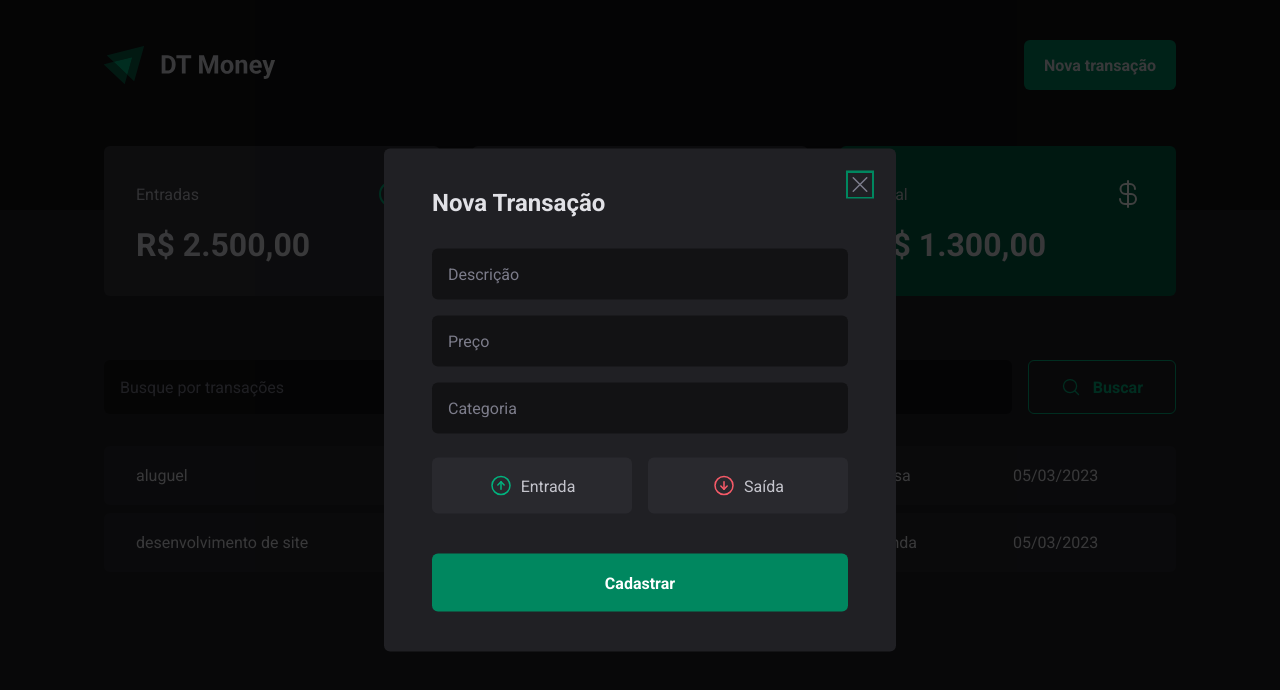
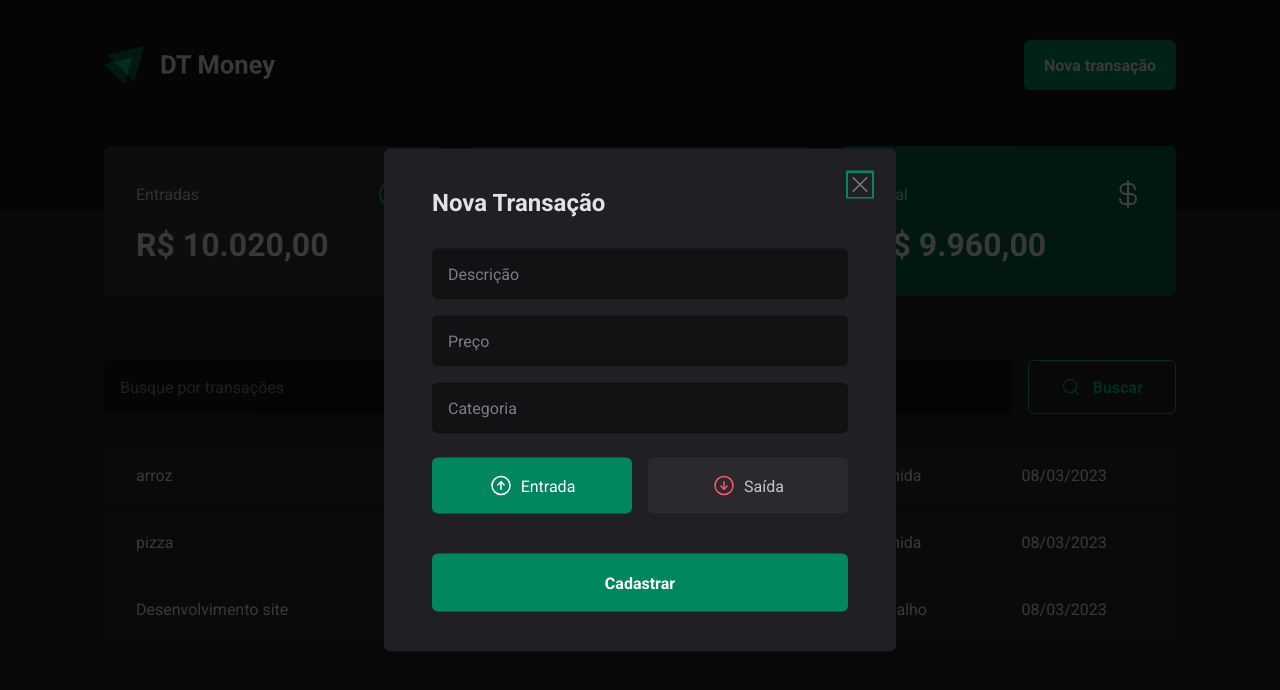
Before and after one commit to jose-xavier/dt-money, a React (Vite) app: page / in a window 1280 px wide. Both pictures are taken after a click on the button "Nova transação". Shown: the top 690 px of the page. Built offline with nearby package versions, Linux system fonts and the light colour scheme; data requests are answered from the project's data file.

Commit message:
API connection - axios

```diff
--- a/package.json
+++ b/package.json
@@ -7,12 +7,14 @@
     "dev": "vite",
     "build": "tsc && vite build",
     "preview": "vite preview",
-    "dev:server": "json-server server.json -w -d 500"
+    "dev:server": "json-server server.json -w -d 500",
+    "lint:fix": "eslint src --ext .tsx,.ts --fix"
   },
   "dependencies": {
     "@hookform/resolvers": "^2.9.11",
     "@radix-ui/react-dialog": "^1.0.2",
     "@radix-ui/react-radio-group": "^1.1.1",
+    "axios": "^1.3.4",
     "phosphor-react": "^1.4.1",
     "react": "^18.2.0",
     "react-dom": "^18.2.0",
--- a/server.json
+++ b/server.json
@@ -1,20 +1,28 @@
 {
   "transactions": [
     {
-      "id": 1,
-      "description": "aluguel",
-      "type": "outcome",
-      "price": 1200,
-      "category": "casa",
-      "createdAt": "2023-03-05T21:00:57.054Z"
+      "description": "Desenvolvimento site",
+      "price": 10000,
+      "type": "income",
+      "category": "trabalho",
+      "createdAt": "2023-03-08T18:12:10.354Z",
+      "id": 1
     },
     {
-      "id": 2,
-      "description": "desenvolvimento de site",
+      "description": "pizza",
+      "price": 60,
+      "type": "outcome",
+      "category": "comida",
+      "createdAt": "2023-03-08T18:12:24.493Z",
+      "id": 2
+    },
+    {
+      "description": "arroz",
+      "price": 20,
       "type": "income",
-      "price": 2500,
-      "category": "renda",
-      "createdAt": "2023-03-05T21:10:57.054Z"
+      "category": "comida",
+      "createdAt": "2023-03-08T18:12:40.467Z",
+      "id": 3
     }
   ]
 }
--- a/src/components/NewTransactionModal/index.tsx
+++ b/src/components/NewTransactionModal/index.tsx
@@ -10,12 +10,16 @@ import {
   TransactionTypeButton,
 } from './styles'
 import { X, ArrowCircleUp, ArrowCircleDown } from 'phosphor-react'
-import { useForm } from 'react-hook-form'
+import { useForm, Controller } from 'react-hook-form'
+import { useContext } from 'react'
+import { TransactionContext } from '../../contexts/TransactionsContext'
 
 export function NewTransactionModal() {
+  const { createTransaction } = useContext(TransactionContext)
+
   const newTransactionFormSchema = z.object({
     description: z.string(),
-    // type: z.enum(['income', 'outcome']),
+    type: z.enum(['income', 'outcome']),
     price: z.number(),
     category: z.string(),
   })
@@ -23,16 +27,28 @@ export function NewTransactionModal() {
   type NewTransactionFormInputs = z.infer<typeof newTransactionFormSchema>
 
   const {
+    control,
     register,
     handleSubmit,
+    reset,
     formState: { isSubmitting },
   } = useForm<NewTransactionFormInputs>({
     resolver: zodResolver(newTransactionFormSchema),
+    defaultValues: {
+      type: 'income',
+    },
   })
 
   async function handleCreateNewTransaction(data: NewTransactionFormInputs) {
-    await new Promise((resolve) => setTimeout(resolve, 2000))
-    console.log(data)
+    const { description, price, type, category } = data
+
+    await createTransaction({
+      description,
+      price,
+      type,
+      category,
+    })
+    reset()
   }
   return (
     <Dialog.Portal>
@@ -65,7 +81,15 @@ export function NewTransactionModal() {
             {...register('category')}
           />
 
-          <TransactionType>
+          <Controller
+            control={control}
+            name="type"
+            render={({ field }) => {
+              return (
+                <TransactionType
+                  onValueChange={field.onChange}
+                  value={field.value}
+                >
                   <TransactionTypeButton variant="income" value="income">
                     <ArrowCircleUp size={24} />
                     Entrada
@@ -75,6 +99,9 @@ export function NewTransactionModal() {
                     Saída
                   </TransactionTypeButton>
                 </TransactionType>
+              )
+            }}
+          />
 
           <button type="submit" disabled={isSubmitting}>
             Cadastrar
--- a/src/contexts/TransactionsContext.tsx
+++ b/src/contexts/TransactionsContext.tsx
@@ -1,4 +1,5 @@
 import { createContext, ReactNode, useEffect, useState } from 'react'
+import { api } from '../lib/axios'
 
 export interface Transaction {
   id: number
@@ -9,8 +10,17 @@ export interface Transaction {
   createdAt: string
 }
 
+export interface CreateTransactionInput {
+  description: string
+  price: number
+  type: 'income' | 'outcome'
+  category: string
+}
+
 interface TransactionContextType {
   transactions: Transaction[]
+  fetchTransaction: (query?: string) => Promise<void>
+  createTransaction: (data: CreateTransactionInput) => Promise<void>
 }
 
 interface TransactionContextProviderProps {
@@ -24,20 +34,40 @@ export function TransactionsProvider({
 }: TransactionContextProviderProps) {
   const [transactions, setTransactions] = useState<Transaction[]>([])
 
-  async function loadTransaction() {
-    const response = await fetch('http://localhost:3000/transactions')
+  async function fetchTransaction(query?: string) {
+    const response = await api.get('/transactions', {
+      params: {
+        _sort: 'createdAt',
+        _order: 'desc',
+        q: query,
+      },
+    })
 
-    const data = await response.json()
+    setTransactions(response.data)
+  }
 
-    setTransactions(data)
+  async function createTransaction(data: CreateTransactionInput) {
+    const { category, description, type, price } = data
+
+    const response = await api.post('/transactions', {
+      description,
+      price,
+      type,
+      category,
+      createdAt: new Date(),
+    })
+
+    setTransactions((state) => [...state, response.data])
   }
 
   useEffect(() => {
-    loadTransaction()
+    fetchTransaction()
   }, [])
 
   return (
-    <TransactionContext.Provider value={{ transactions }}>
+    <TransactionContext.Provider
+      value={{ transactions, fetchTransaction, createTransaction }}
+    >
       {children}
     </TransactionContext.Provider>
   )
--- /dev/null
+++ b/src/lib/axios.ts
@@ -0,0 +1,5 @@
+import axios from 'axios'
+
+export const api = axios.create({
+  baseURL: 'http://localhost:3000',
+})
--- a/src/pages/Transactions/components/SearchForm/index.tsx
+++ b/src/pages/Transactions/components/SearchForm/index.tsx
@@ -3,8 +3,12 @@ import { SearchFormContainer } from './styles'
 import { useForm } from 'react-hook-form'
 import * as z from 'zod'
 import { zodResolver } from '@hookform/resolvers/zod'
+import { useContext } from 'react'
+import { TransactionContext } from '../../../../contexts/TransactionsContext'
 
 export function SearchForm() {
+  const { fetchTransaction } = useContext(TransactionContext)
+
   const searchFormSchema = z.object({
     query: z.string(),
   })
@@ -12,6 +16,7 @@ export function SearchForm() {
   type SearchFormInput = z.infer<typeof searchFormSchema>
 
   const {
+    reset,
     register,
     handleSubmit,
     formState: { isSubmitting },
@@ -20,8 +25,8 @@ export function SearchForm() {
   })
 
   async function handleSearchTransactions(data: SearchFormInput) {
-    await new Promise((resolve) => setTimeout(resolve, 2000))
-    console.log(data)
+    await fetchTransaction(data.query)
+    reset()
   }
 
   return (
```
Also changed, not shown: 1 other file (tests, documents, lock files or other folders). Lines whose indentation alone changed are shown as unchanged.
